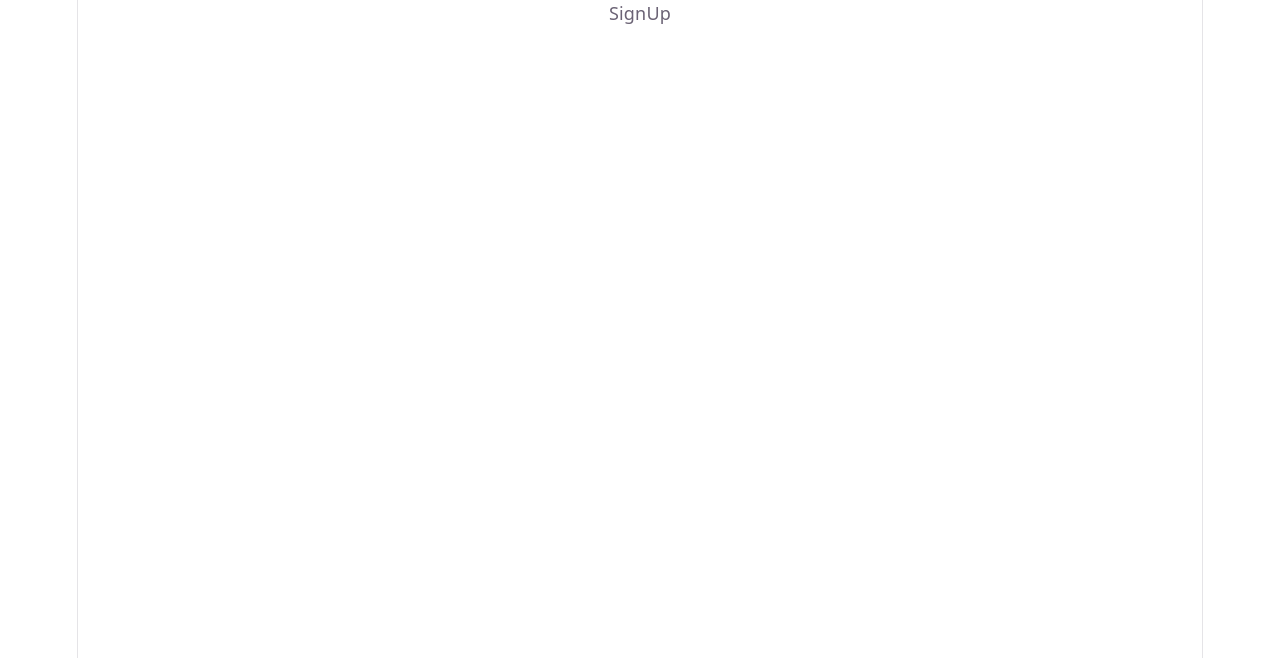
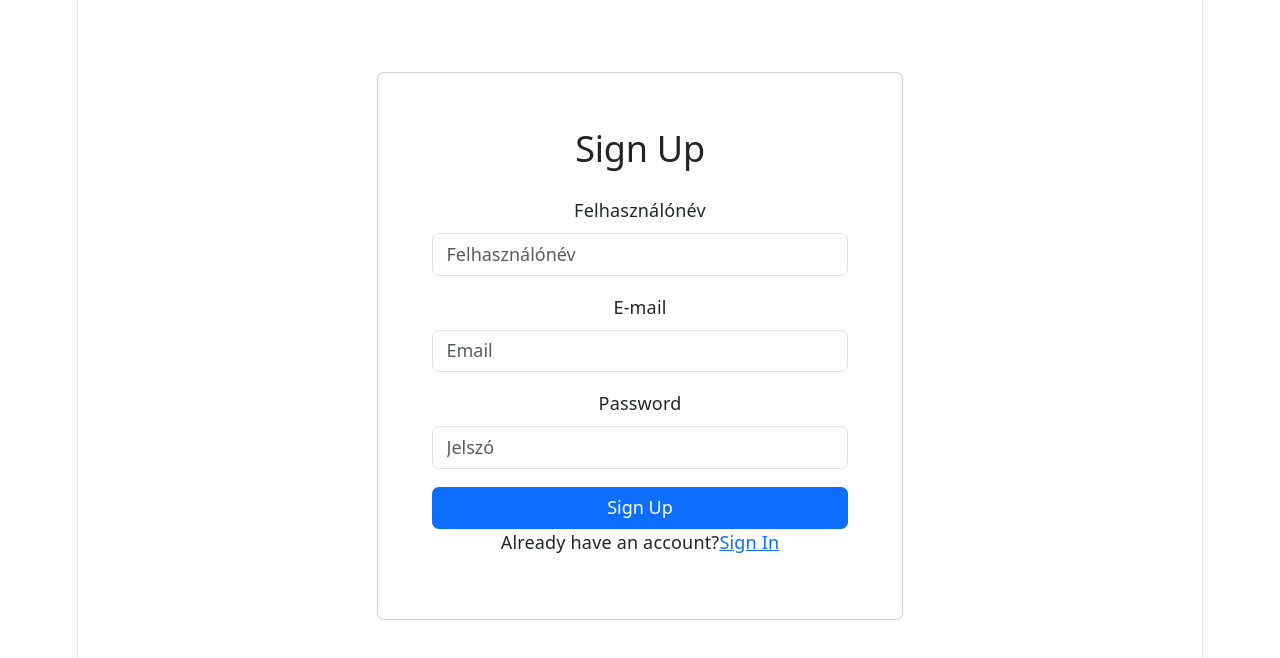
Before and after one commit to patriksarandi/vizsgaremek-project, a React (Vite) app in the folder client/: page /signup in a window 1280 px wide. Shown: the top 658 px of the page. Built offline with nearby package versions, Linux system fonts and the light colour scheme; no server answers.

Commit message:
Frontendes Autentikáció

```diff
--- a/client/src/App.tsx
+++ b/client/src/App.tsx
@@ -5,9 +5,25 @@ import ProductPage from "./pages/ProductPage";
 import SignUpPage from "./pages/SignUpPage";
 import WishlistPage from "./pages/WishlistPage";
 import ContactPage from "./pages/ContactPage";
+import { useEffect, useState } from "react";
 
 const App = () => {
   const productUrl = "product";
+
+  const fetchUsersData = async () => {
+    try {
+      const response = await fetch("http://localhost:7777/vevo")
+      const data = await response.json();
+    } catch (error: any) {
+      throw new Error(error.message)
+    }
+  }
+
+  useEffect(() => {
+    fetchUsersData()
+  })
+
+
 
   return (
     <Routes>
--- a/client/src/main.tsx
+++ b/client/src/main.tsx
@@ -2,6 +2,7 @@ import { createRoot } from 'react-dom/client'
 import './index.css'
 import App from './App.tsx'
 import { BrowserRouter } from 'react-router-dom'
+import 'bootstrap/dist/css/bootstrap.min.css';
 
 createRoot(document.getElementById('root')!).render(
   <BrowserRouter>
--- a/client/src/pages/SignInPage.tsx
+++ b/client/src/pages/SignInPage.tsx
@@ -1,9 +1,80 @@
+import { useEffect, useState } from "react";
+import { Button, Card, Col, Container, Form, Row } from "react-bootstrap";
+import { Link } from "react-router-dom";
+
 const SignInPage = () => {
-    return (
-        <>
-            SignIn
-        </>
-    )
-}
+  const [email, setEmail] = useState("");
+  const [password, setPassword] = useState("");
+  const [error, setError] = useState("");
 
-export default SignInPage
+  const handleLogin = async (event) => {
+    event.preventDefault();
+
+    try {
+      const response = await fetch("http://localhost:7777/auth/signin", {
+        method: "POST",
+        headers: {
+          "Content-Type": "application/json",
+        },
+        body: JSON.stringify({
+          email: email,
+          password: password,
+        }),
+      });
+      if (!response.ok) {
+        throw new Error(`Response status: ${response.status}`);
+      }
+
+      const data = await response.json();
+      console.log("Login successful:", data);
+
+      setEmail("");
+      setPassword("");
+    } catch (error: any) {
+      setError(error.message);
+      throw new Error(error.message);
+    }
+  };
+
+  return (
+    <Container fluid className="p-3 my-5 flex flex-column w-50">
+      <Card className="p-5">
+        <h2 className="mb-4 text-center">Sign In</h2>
+        <Form onSubmit={handleLogin}>
+          <Row>
+            <Col>
+              <Form.Group className="mb-3">
+                <Form.Label className="mb-2">E-mail</Form.Label>
+                <Form.Control
+                  type="email"
+                  placeholder="Email"
+                  value={email}
+                  onChange={(e) => setEmail(e.target.value)}
+                  required
+                />
+              </Form.Group>
+              <Form.Group className="mb-3">
+                <Form.Label>Password</Form.Label>
+                <Form.Control
+                  type="password"
+                  placeholder="Jelszó"
+                  value={password}
+                  onChange={(e) => setPassword(e.target.value)}
+                  required
+                />
+              </Form.Group>
+              <Button variant="primary" type="submit" className="w-100">
+                Sign In
+              </Button>
+              <Form.Label>Forgot your password?</Form.Label>
+              <Form.Label>Don't have an account?
+                <Link to="/signup">Sign Up</Link></Form.Label>
+            </Col>
+          </Row>
+        </Form>
+      </Card>
+    </Container>
+  );
+};
+
+export default SignInPage;
--- a/client/src/pages/SignUpPage.tsx
+++ b/client/src/pages/SignUpPage.tsx
@@ -1,9 +1,108 @@
+import { useState } from "react";
+import {
+  Container,
+  Card,
+  Row,
+  Col,
+  Button,
+  Form,
+  Alert,
+} from "react-bootstrap";
+import { Link } from "react-router-dom";
+
 const SignUpPage = () => {
-    return (
-        <>
-            SignUp
-        </>
-    )
-}
+  const [username, setUsername] = useState("");
+  const [email, setEmail] = useState("");
+  const [password, setPassword] = useState("");
+  const [error, setError] = useState("");
 
-export default SignUpPage
+  const handleSignUp = async (event) => {
+    event.preventDefault();
+
+    try {
+      const response = await fetch("http://localhost:7777/auth/signup", {
+        method: "POST",
+        headers: {
+          "Content-Type": "application/json",
+        },
+        body: JSON.stringify({
+          name: username,
+          email: email,
+          password: password,
+        }),
+      });
+      if (!response.ok) {
+        throw new Error(`Response status: ${response.status}`);
+        return;
+      }
+
+      const data = await response.json();
+      console.log("Sign Up successful:", data);
+
+      setUsername("");
+      setEmail("");
+      setPassword("");
+    } catch (error: any) {
+      setError(error.message);
+      throw new Error(error.message);
+    }
+  };
+
+  return (
+    <Container fluid className="p-3 my-5 flex flex-column w-50">
+      <Card className="p-5">
+        {error && (
+          <Alert variant="danger" onClose={() => setError("")} dismissible>
+            <p>{error}</p>
+          </Alert>
+        )}
+        <h2 className="mb-4 text-center">Sign Up</h2>
+        <Form onSubmit={handleSignUp}>
+          <Row>
+            <Col>
+              <Form.Group className="mb-3">
+                <Form.Label className="mb-2">Felhasználónév</Form.Label>
+                <Form.Control
+                  type="text"
+                  placeholder="Felhasználónév"
+                  value={username}
+                  onChange={(e) => setUsername(e.target.value)}
+                  required
+                />
+              </Form.Group>
+              <Form.Group className="mb-3">
+                <Form.Label className="mb-2">E-mail</Form.Label>
+                <Form.Control
+                  type="email"
+                  placeholder="Email"
+                  value={email}
+                  onChange={(e) => setEmail(e.target.value)}
+                  required
+                />
+              </Form.Group>
+              <Form.Group className="mb-3">
+                <Form.Label>Password</Form.Label>
+                <Form.Control
+                  type="password"
+                  placeholder="Jelszó"
+                  value={password}
+                  onChange={(e) => setPassword(e.target.value)}
+                  required
+                />
+              </Form.Group>
+              <Button variant="primary" type="submit" className="w-100">
+                Sign Up
+              </Button>
+              <Form.Label>
+                Already have an account?
+                <Link to="/signin">Sign In</Link>
+              </Form.Label>
+            </Col>
+          </Row>
+        </Form>
+      </Card>
+    </Container>
+  );
+};
+
+export default SignUpPage;
```
